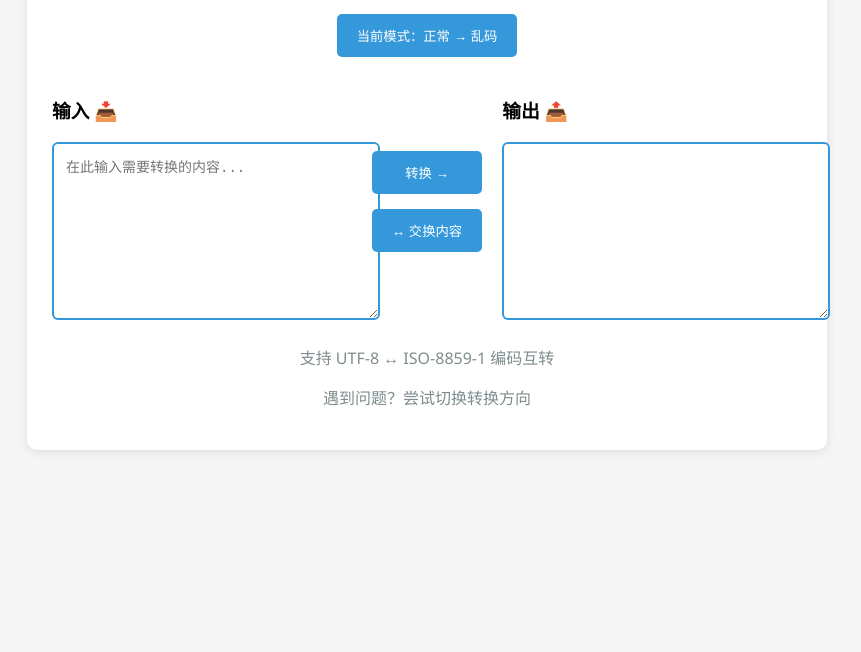
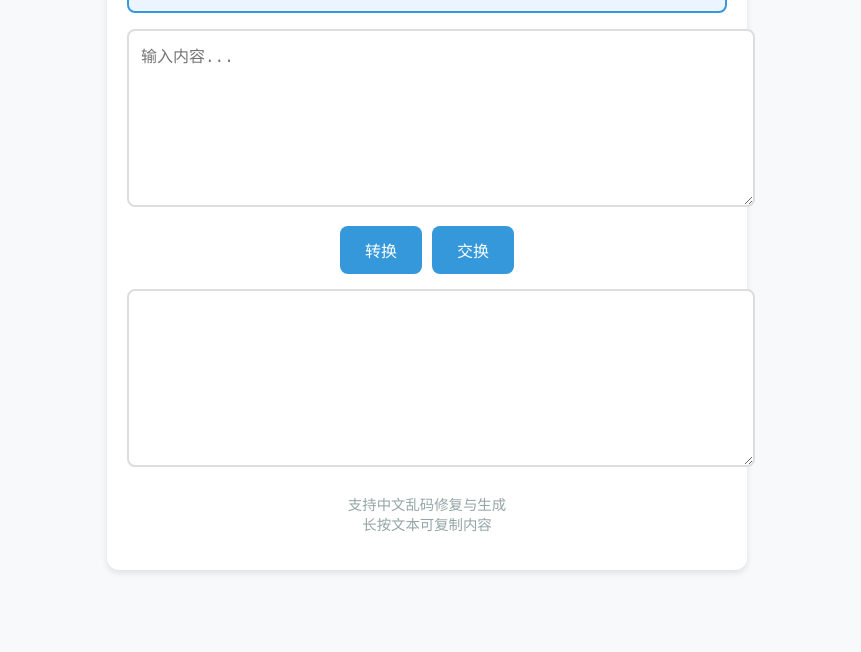
Before and after one commit to QwinStudio/alien1, a plain HTML site: page index.html in a window 1280 px wide. Shown: the part 148-800 px from the top of the page, without its empty margins (213-1074 px from the left). Drawn offline with Linux system fonts and the light colour scheme.

Commit message:
Update index.html

```diff
--- a/index.html
+++ b/index.html
@@ -2,100 +2,147 @@
 <html lang="zh-CN">
 <head>
     <meta charset="UTF-8">
-    <title>编码转换工具</title>
+    <meta name="viewport" content="width=device-width, initial-scale=1.0">
+    <title>外星语言编解码工具</title>
     <style>
+        :root {
+            --primary-color: #3498db;
+            --error-color: #e74c3c;
+        }
+
         body {
-            font-family: 'Segoe UI', sans-serif;
-            max-width: 800px;
-            margin: 20px auto;
-            padding: 20px;
-            background: #f5f5f5;
+            font-family: -apple-system, BlinkMacSystemFont, 'Segoe UI', Roboto, sans-serif;
+            margin: 0;
+            padding: 15px;
+            background: #f8f9fa;
         }
+
         .container {
             background: white;
-            padding: 25px;
-            border-radius: 10px;
-            box-shadow: 0 2px 10px rgba(0,0,0,0.1);
+            border-radius: 12px;
+            box-shadow: 0 3px 6px rgba(0,0,0,0.1);
+            padding: 20px;
+            max-width: 600px;
+            margin: 0 auto;
         }
+
         h1 {
             color: #2c3e50;
+            font-size: 1.5rem;
             text-align: center;
-            margin-bottom: 30px;
+            margin: 0 0 1.5rem;
         }
+
         .converter-box {
-            display: grid;
-            grid-template-columns: 1fr auto 1fr;
-            gap: 20px;
-            align-items: center;
-        }
-        textarea {
-            width: 100%;
-            height: 150px;
-            padding: 12px;
-            border: 2px solid #3498db;
-            border-radius: 6px;
-            font-size: 14px;
-            resize: vertical;
-        }
-        button {
-            background: #3498db;
-            color: white;
-            border: none;
-            padding: 12px 20px;
-            border-radius: 5px;
-            cursor: pointer;
-            transition: background 0.3;
-        }
-        button:hover {
-            background: #2980b9;
-        }
-        .controls {
             display: flex;
             flex-direction: column;
             gap: 15px;
         }
+
+        textarea {
+            width: 100%;
+            height: 120px;
+            padding: 12px;
+            border: 2px solid #ddd;
+            border-radius: 8px;
+            font-size: 16px;
+            resize: vertical;
+            -webkit-appearance: none;
+        }
+
+        textarea:focus {
+            border-color: var(--primary-color);
+            outline: none;
+        }
+
+        .controls {
+            display: flex;
+            gap: 10px;
+            flex-direction: column;
+        }
+
+        button {
+            background: var(--primary-color);
+            color: white;
+            border: none;
+            padding: 12px;
+            border-radius: 8px;
+            font-size: 16px;
+            cursor: pointer;
+            transition: opacity 0.2s;
+            -webkit-tap-highlight-color: transparent;
+        }
+
+        button:active {
+            opacity: 0.8;
+        }
+
         .mode-selector {
-            text-align: center;
-            margin-bottom: 20px;
+            margin-bottom: 1rem;
         }
+
+        .mode-selector button {
+            width: 100%;
+            background: #ecf5ff;
+            color: var(--primary-color);
+            border: 2px solid var(--primary-color);
+        }
+
         .error {
-            color: #e74c3c;
-            margin-top: 10px;
-            padding: 10px;
+            color: var(--error-color);
+            margin: 10px 0;
+            padding: 12px;
             background: #f8d7da;
-            border-radius: 5px;
+            border-radius: 8px;
+            font-size: 14px;
             display: none;
         }
+
         .footer {
             text-align: center;
-            margin-top: 20px;
-            color: #7f8c8d;
+            color: #95a5a6;
+            font-size: 0.9rem;
+            margin-top: 1.5rem;
+            line-height: 1.4;
+        }
+        @media (min-width: 768px) {
+            body {
+                padding: 30px;
+            }
+            textarea {
+                height: 150px;
+            }
+            .controls {
+                flex-direction: row;
+                justify-content: center;
+            }
+            button {
+                padding: 12px 25px;
+            }
         }
     </style>
 </head>
 <body>
     <div class="container">
-        <h1>编码转换工具 🔄</h1>
+        <h1>外星语言编解码工具</h1>
 
         <div class="mode-selector">
             <button onclick="toggleDirection()">
-                当前模式：<span id="modeLabel">正常 → 乱码</span>
+                <span id="modeLabel">正常 → 乱码</span>
             </button>
         </div>
 
         <div class="converter-box">
             <div>
-                <h3>输入 📥</h3>
-                <textarea id="input" placeholder="在此输入需要转换的内容..."></textarea>
+                <textarea id="input" placeholder="输入内容..."></textarea>
             </div>
 
             <div class="controls">
-                <button onclick="convert()">转换 →</button>
-                <button onclick="swapText()">↔ 交换内容</button>
+                <button onclick="convert()">转换</button>
+                <button onclick="swapText()">交换</button>
             </div>
 
             <div>
-                <h3>输出 📤</h3>
                 <textarea id="output" readonly></textarea>
             </div>
         </div>
@@ -103,12 +150,13 @@
         <div id="errorBox" class="error"></div>
 
         <div class="footer">
-            <p>支持 UTF-8 ↔ ISO-8859-1 编码互转</p >
-            <p>遇到问题？尝试切换转换方向</p >
+            <p>支持中文乱码修复与生成<br>
+            长按文本可复制内容</p >
         </div>
     </div>
 
     <script>
+        // 保持原有JavaScript逻辑不变
         let isForward = true;
 
         function toggleDirection() {
@@ -127,18 +175,16 @@
 
             try {
                 if (isForward) {
-                    // 正向转换：正常 → 乱码
                     const encoder = new TextEncoder();
                     const decoder = new TextDecoder('iso-8859-1');
                     const bytes = encoder.encode(input);
                     output.value = decoder.decode(bytes);
                 } else {
-                    // 逆向转换：乱码 → 正常
                     const bytes = new Uint8Array(input.length);
                     for (let i = 0; i < input.length; i++) {
                         const code = input.codePointAt(i);
                         bytes[i] = code & 0xFF;
-                        if (code > 0xFFFF) i++; // 处理四字节字符
+                        if (code > 0xFFFF) i++;
                     }
 
                     const decoder = new TextDecoder('utf-8', {
@@ -149,7 +195,7 @@
                     try {
                         output.value = decoder.decode(bytes);
                     } catch (e) {
-                        showError(`解码错误：位置 ${e.index} 发现无效字节`);
+                        showError(`解码错误：位置 ${e.index}`);
                         output.value = decoder.decode(bytes, { stream: true });
                     }
                 }
```
